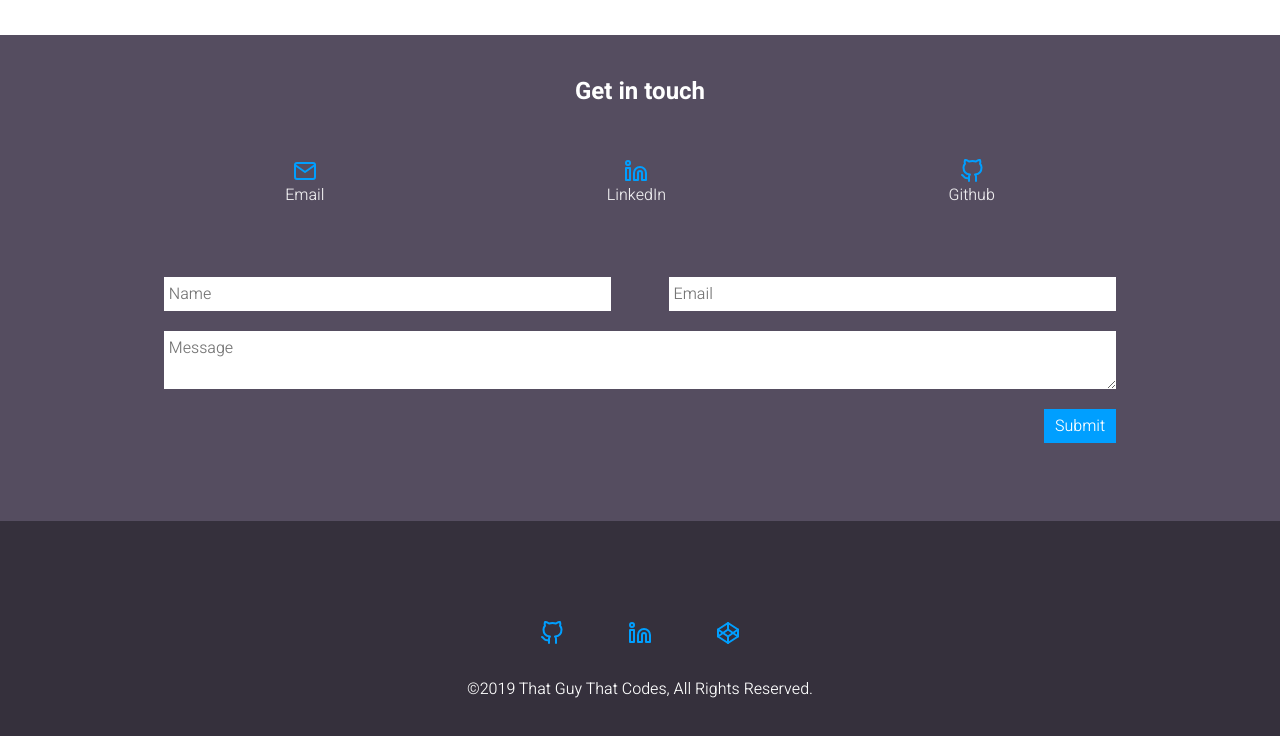
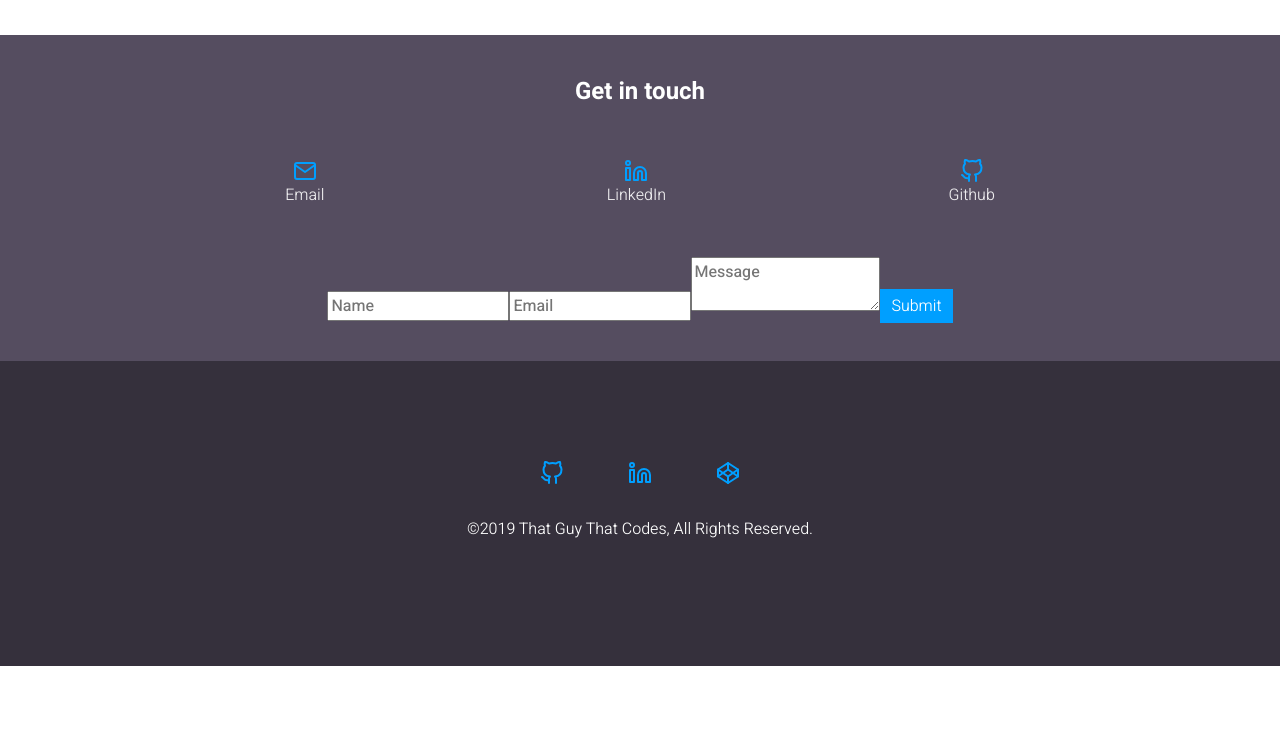
Before and after one commit to enriquezm/tgtc, a Gatsby site: page / in a window 1280 px wide. Shown: the part 2257-2993 px from the top of the page. After the commit the page ends 2923 px from the top, so only its background shows below. Built offline with nearby package versions, Linux system fonts and the light colour scheme; Gatsby itself is replaced by a stand-in of ours.

Commit message:
Testing form.

```diff
--- a/src/components/util/Form.js
+++ b/src/components/util/Form.js
@@ -57,8 +57,8 @@ class Form extends React.Component {
   }
   render() {
     return (
-      <Container
-        method="POST"
+      <form
+        method="post"
         onSubmit={this.handleSubmit}
         name="contact"
         data-netlify="true"
@@ -66,7 +66,6 @@ class Form extends React.Component {
         >
         <input type="hidden" name="bot-field" />
         <input type="hidden" name="form-name" value="contact" />
-        <Row justifyContent="space-between">
           <input
               type="text"
               name="firstName"
@@ -81,8 +80,6 @@ class Form extends React.Component {
               onChange={this.handleChange}
               placeholder="Email"
           />
-        </Row>
-        <Row>
           <textarea
             placeholder="Message"
             name="message"
@@ -90,11 +87,8 @@ class Form extends React.Component {
             onChange={this.handleChange}
           >
           </textarea>
-        </Row>
-        <Row justifyContent="flex-end">
           <Button type="submit">Submit</Button>
-        </Row>
-      </Container>
+      </form>
     );
   }
 }
```
